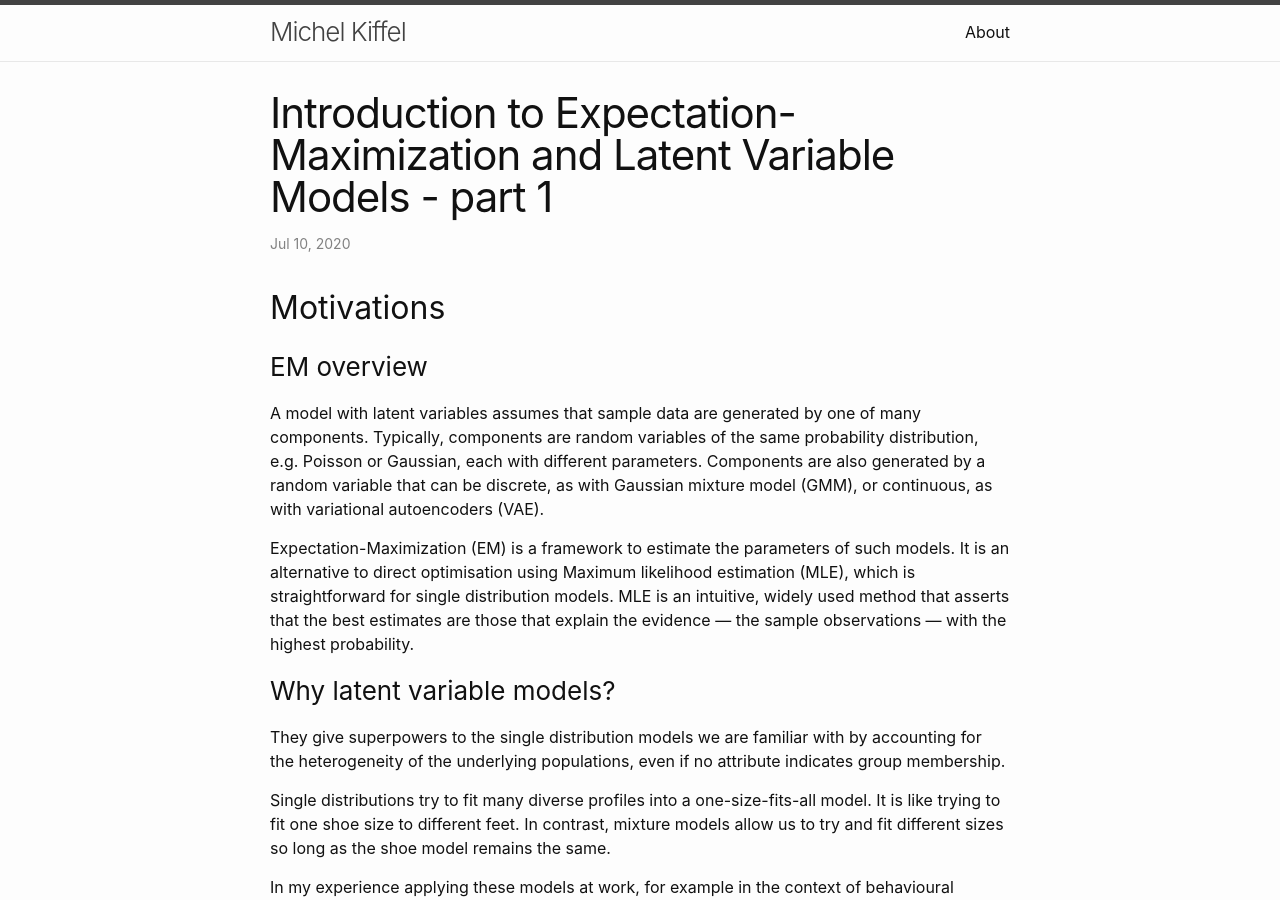
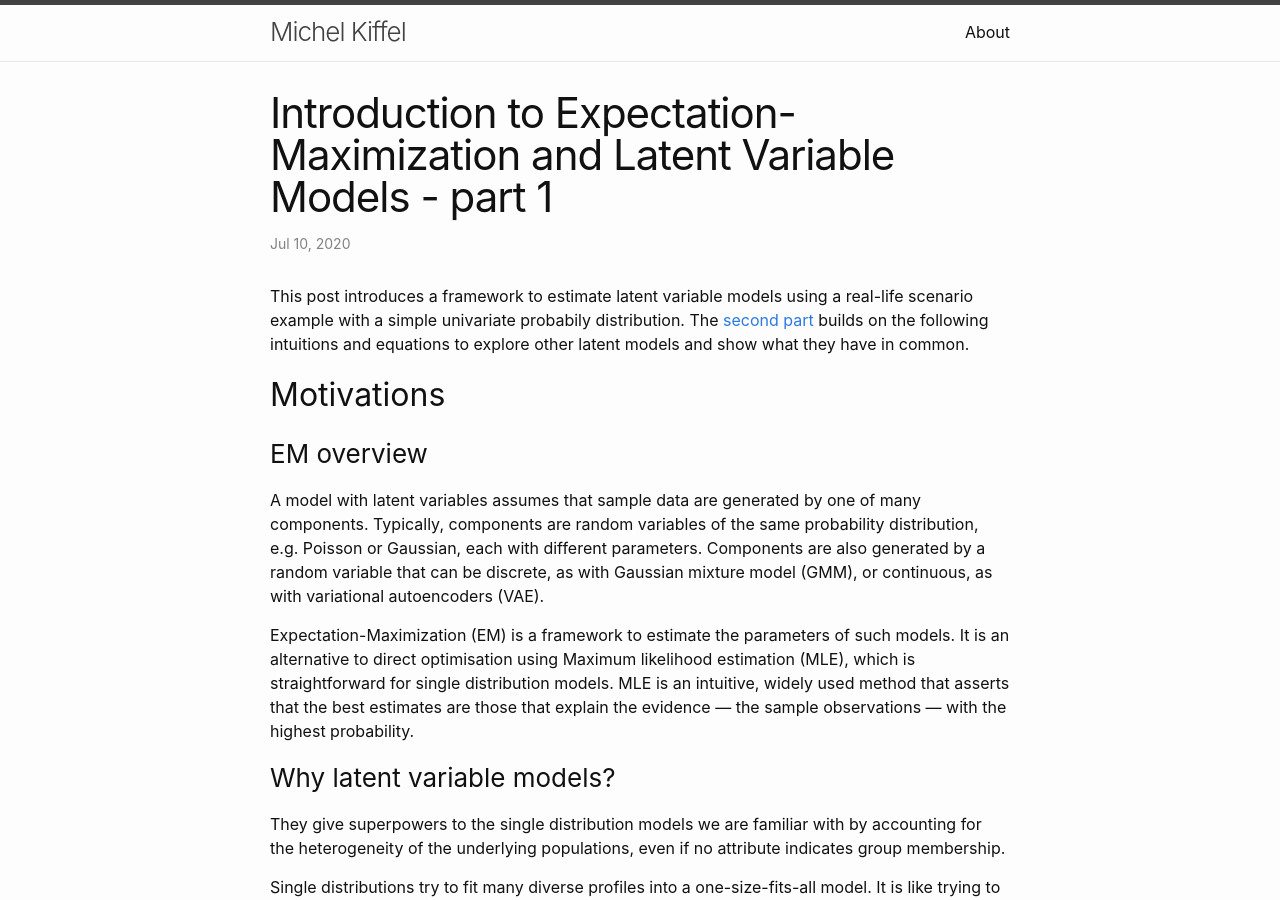
Before and after one commit to mkffl/mkffl.github.io, a Jekyll site: the page built from _posts/2020-07-10-Expectation-maximization-part-1.markdown, in a window 1280 px wide and 900 px high. Built offline with Jekyll 4.4.1, drawn with Linux system fonts in a browser that asks for light colours; formulas are drawn with MathJax 3.

Commit message:
3 liner overview

```diff
--- a/_posts/2020-07-10-Expectation-maximization-part-1.markdown
+++ b/_posts/2020-07-10-Expectation-maximization-part-1.markdown
@@ -2,6 +2,8 @@
 title: Introduction to Expectation-Maximization and Latent Variable Models - part 1
 layout: post
 ---
+
+This post introduces a framework to estimate latent variable models using a real-life scenario example with a simple univariate probabily distribution. The [second part]({{ site.baseurl }}{% link _posts/2020-07-13-Expectation-maximization-part-2.markdown %}) builds on the following intuitions and equations to explore other latent models and show what they have in common.
 
 ## Motivations
 
@@ -10,7 +12,7 @@ layout: post
 A model with latent variables assumes that sample data are generated by one of many components.
 Typically, components are random variables of the same probability distribution, e.g. Poisson or Gaussian, each with different parameters. Components are also generated by a random variable that can be discrete, as with Gaussian mixture model (GMM), or continuous, as with variational autoencoders (VAE).
 
-Expectation-Maximization (EM) is a  framework to estimate the parameters of such models. It is an alternative to direct optimisation using Maximum likelihood estimation (MLE), which is straightforward for single distribution models. MLE is an intuitive, widely used method that asserts that the best estimates are those that explain the evidence &mdash; the sample observations &mdash; with the highest probability.
+Expectation-Maximization (EM) is a framework to estimate the parameters of such models. It is an alternative to direct optimisation using Maximum likelihood estimation (MLE), which is straightforward for single distribution models. MLE is an intuitive, widely used method that asserts that the best estimates are those that explain the evidence &mdash; the sample observations &mdash; with the highest probability.
 
 
 ### Why latent variable models?
```
